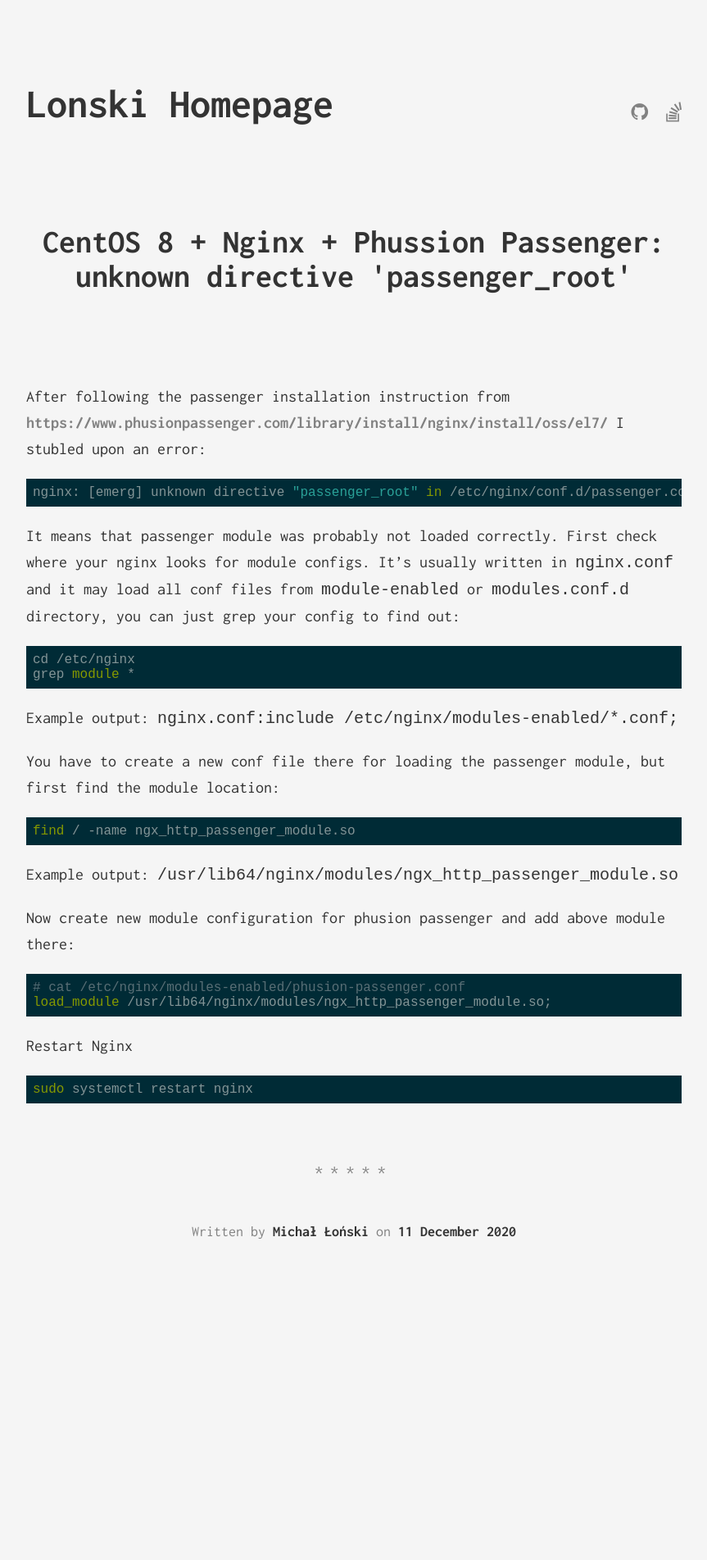
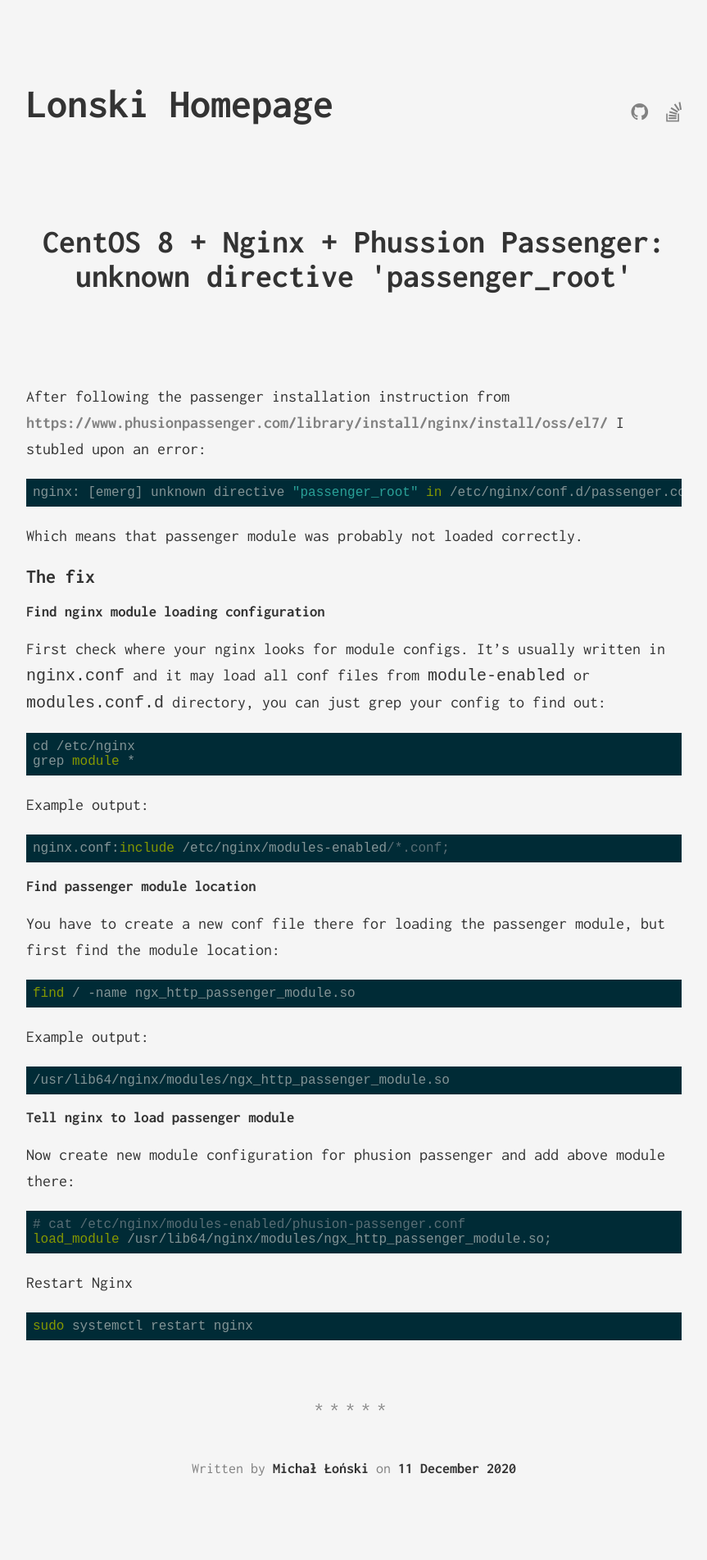
Before and after one commit to lonski/lonski.github.io, a Jekyll site: the page built from _posts/2020-12-11-centos-8-nginx-phusion-passenger.markdown, in a window 1280 px wide. Shown: the whole page at 82% size, without its empty margins (208-1071 px from the left). Built offline with Jekyll 4.4.1, drawn with Linux system fonts in a browser that asks for light colours; before the commit the page ends 1614 px from its top, so only the background shows below that.

Commit message:
centos+nginx+phussion passenger troubleshooting

````diff
--- a/_posts/2020-12-11-centos-8-nginx-phusion-passenger.markdown
+++ b/_posts/2020-12-11-centos-8-nginx-phusion-passenger.markdown
@@ -12,31 +12,47 @@ After following the passenger installation instruction from [https://www.phusion
 nginx: [emerg] unknown directive "passenger_root" in /etc/nginx/conf.d/passenger.conf:1
 ```
 
-It means that passenger module was probably not loaded correctly. First check where your nginx looks for module configs. It's usually written in `nginx.conf` and it may load all conf files from `module-enabled` or `modules.conf.d` directory, you can just grep your config to find out:
+Which means that passenger module was probably not loaded correctly.
 
-```
+## The fix
+
+### Find nginx module loading configuration
+
+First check where your nginx looks for module configs. It's usually written in `nginx.conf` and it may load all conf files from `module-enabled` or `modules.conf.d` directory, you can just grep your config to find out:
+
+```sh
 cd /etc/nginx
 grep module *
 ```
 
-Example output: `nginx.conf:include /etc/nginx/modules-enabled/*.conf;`
+Example output:
+```sh
+nginx.conf:include /etc/nginx/modules-enabled/*.conf;
+```
+
+### Find passenger module location
 
 You have to create a new conf file there for loading the passenger module, but first find the module location:
 
-```
+```sh
 find / -name ngx_http_passenger_module.so
 ```
 
-Example output: `/usr/lib64/nginx/modules/ngx_http_passenger_module.so`
+Example output:
+```
+/usr/lib64/nginx/modules/ngx_http_passenger_module.so
+```
+
+### Tell nginx to load passenger module
 
 Now create new module configuration for phusion passenger and add above module there:
 
-```
+```sh
 # cat /etc/nginx/modules-enabled/phusion-passenger.conf
 load_module /usr/lib64/nginx/modules/ngx_http_passenger_module.so;
 ```
 
 Restart Nginx
-```
+```sh
 sudo systemctl restart nginx
 ```
````
